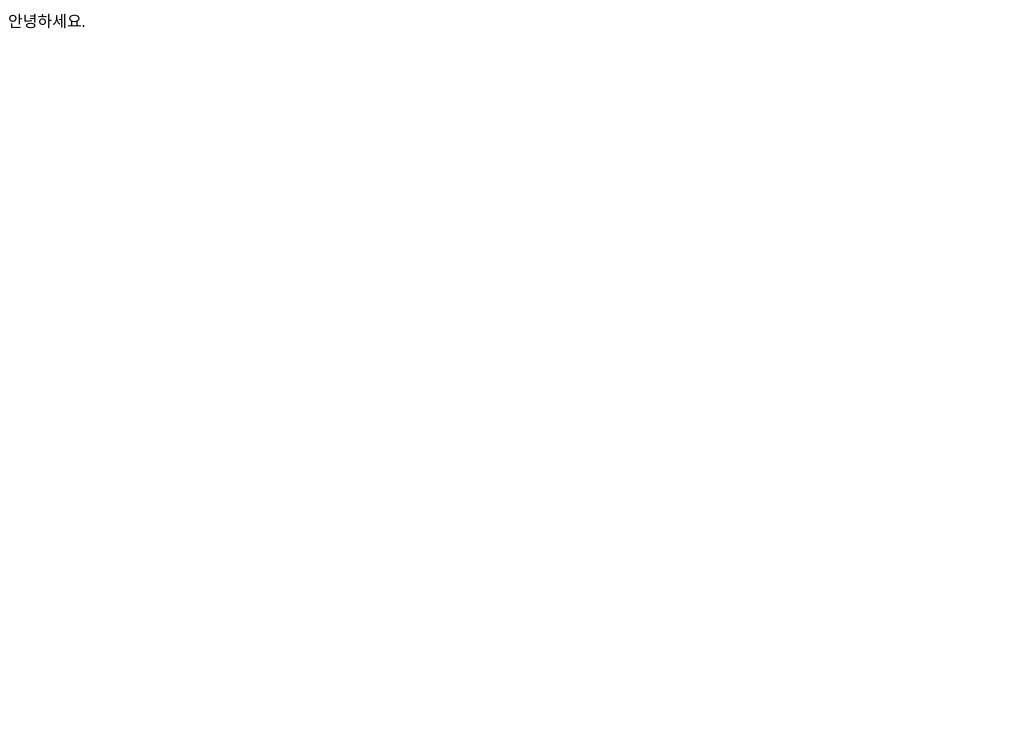
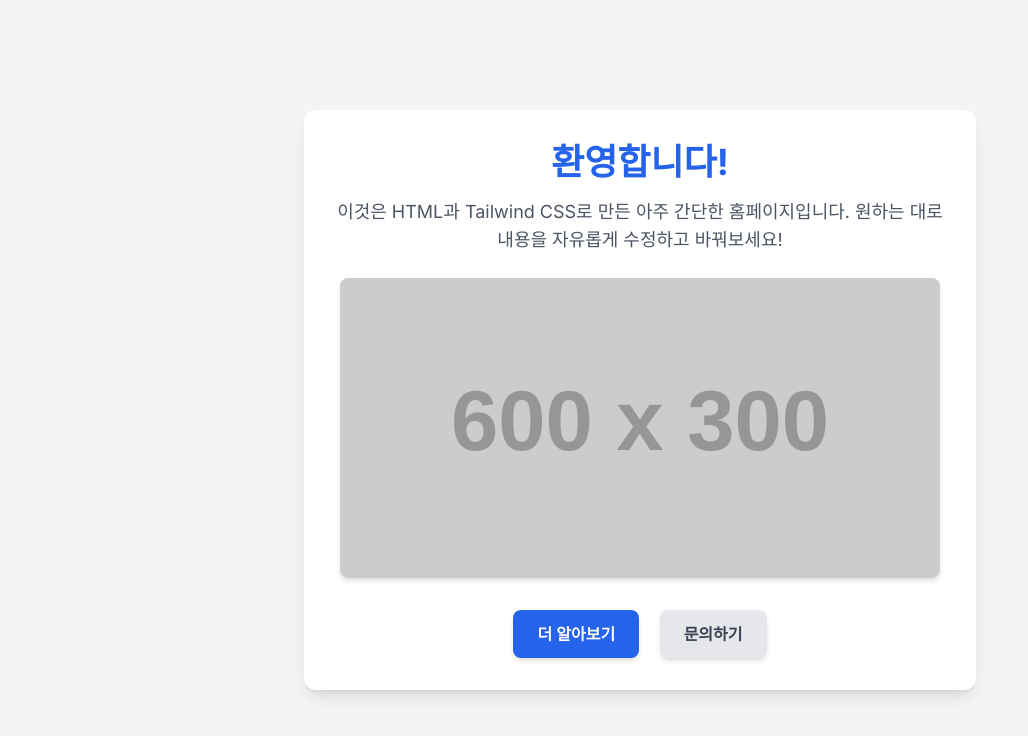
Before and after one commit to ai-edu-pro/ClassHtml, a plain HTML site: page index.html in a window 1280 px wide. Shown: the whole page, without its empty margins (0-1028 px from the left). Drawn offline with nearby package versions, Linux system fonts and the light colour scheme; placeholder pictures from the web are drawn by us.

Commit message:
Update index.html

```diff
--- a/index.html
+++ b/index.html
@@ -1,5 +1,57 @@
-<html>
-<body>
-안녕하세요.
+<!DOCTYPE html>
+<html lang="ko">
+<head>
+    <meta charset="UTF-8">
+    <meta name="viewport" content="width=device-width, initial-scale=1.0">
+    <title>나의 첫 홈페이지</title>
+    <!-- 구글 폰트 Inter 불러오기 -->
+    <link href="https://fonts.googleapis.com/css2?family=Inter:wght@400;600;700&display=swap" rel="stylesheet">
+    <!-- Tailwind CSS CDN 불러오기 -->
+    <script src="https://cdn.tailwindcss.com"></script>
+    <style>
+        body {
+            font-family: 'Inter', sans-serif;
+        }
+    </style>
+</head>
+<body class="bg-gray-100 text-gray-800 flex flex-col items-center justify-center min-h-screen p-6">
+
+    <!-- 메인 컨테이너 -->
+    <div class="bg-white rounded-xl shadow-lg p-8 w-full max-w-2xl text-center">
+        <!-- 제목 -->
+        <h1 class="text-4xl font-bold text-blue-600 mb-4">환영합니다!</h1>
+
+        <!-- 소개 문구 -->
+        <p class="text-lg text-gray-600 mb-6">
+            이것은 HTML과 Tailwind CSS로 만든 아주 간단한 홈페이지입니다.
+            원하는 대로 내용을 자유롭게 수정하고 바꿔보세요!
+        </p>
+
+        <!-- 이미지 섹션 -->
+        <div class="mb-8">
+            <img
+                src="https://placehold.co/600x300/e2e8f0/64748b?text=Sample+Image"
+                alt="샘플 이미지"
+                class="rounded-lg shadow-md mx-auto"
+            >
+        </div>
+
+        <!-- 버튼/링크 섹션 -->
+        <div class="space-x-4">
+            <a
+                href="#"
+                class="inline-block bg-blue-600 text-white font-semibold py-3 px-6 rounded-lg shadow-md hover:bg-blue-700 transition-colors"
+            >
+                더 알아보기
+            </a>
+            <a
+                href="#"
+                class="inline-block bg-gray-200 text-gray-700 font-semibold py-3 px-6 rounded-lg shadow-md hover:bg-gray-300 transition-colors"
+            >
+                문의하기
+            </a>
+        </div>
+    </div>
+
 </body>
 </html>
```
